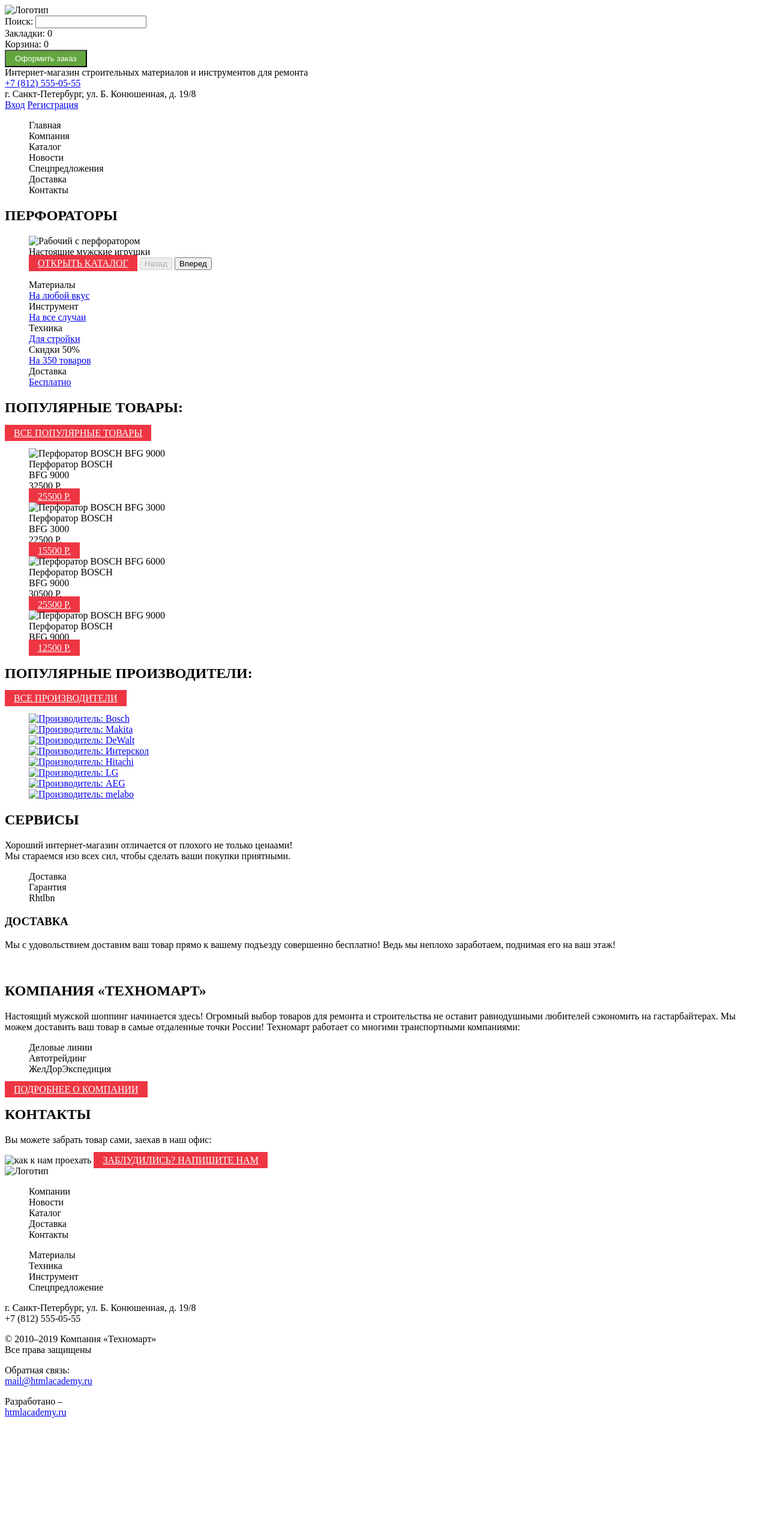
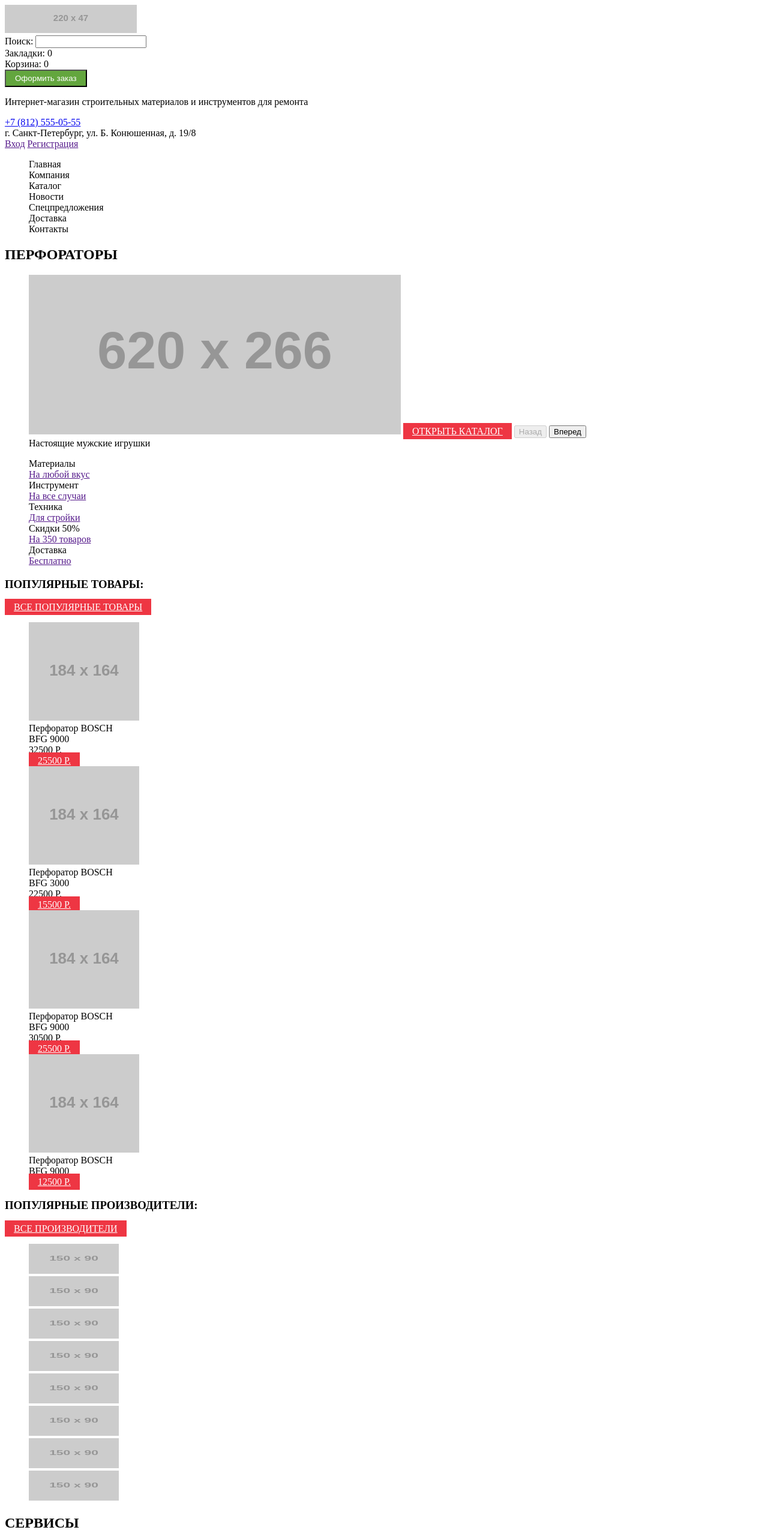
Before and after one commit to LoiIver/1576433-technomart-29, a plain HTML site: page index.html in a window 1280 px wide. Shown: the top 2560 px of the page at 60% size. Before the commit the page ends 2379 px from the top, so only its background shows below. Drawn offline with Linux system fonts and the light colour scheme; placeholder pictures from the web are drawn by us.

Commit message:
hrefs, image, validation  fix

```diff
--- a/index.html
+++ b/index.html
@@ -10,8 +10,9 @@
 <body>
     <header class="main-header">
         <h1 class="visually-hidden">Магазин Техномарт</h1>
+
         <section>
-            <a> <img src="logo.jpg" alt="Логотип" width="220" height="47"></a>
+            <a> <img src="https://via.placeholder.com/220x47" alt="Логотип" width="220" height="47"></a>
             <div>
                 Поиск:
                 <input />
@@ -21,17 +22,15 @@
             <div><button class="green">Оформить заказ</button></div>
         </section>
         <section>
-            <div>Интернет-магазин строительных материалов и инструментов для ремонта</div>
+            <p>Интернет-магазин строительных материалов и инструментов для ремонта</p>
             <div>
                 <div>
-
-                    <a href="tel:+78125550555">+7 (812) 555-05-55</a>
+                    <a href="tel:+78125550555">+7 (812) 555-05-55</a><br> г. Санкт-Петербург, ул. Б. Конюшенная, д. 19/8
                 </div>
-                <div>г. Санкт-Петербург, ул. Б. Конюшенная, д. 19/8</div>
             </div>
             <div>
-                <a href="stub.html">Вход</a>
-                <a href="stub.html">Регистрация</a>
+                <a href="">Вход</a>
+                <a href="">Регистрация</a>
             </div>
         </section>
         <section>
@@ -50,76 +49,76 @@
     </header>
     <main>
         <section>
-            <h2>Перфораторы</h1>
+            <h2>Перфораторы</h2>
             <figure>
-                    <img src="stub.jpg" width="620" height="266" alt="Рабочий с перфоратором">
-                    <figcaption>Настоящие мужские игрушки</figcaption>
-                    <a href="stub.html" class="red">Открыть каталог</a>
+                <img src="https://via.placeholder.com/620x266" width="620" height="266" alt="Рабочий с перфоратором">
+                <a href="catalog.html" class="red">Открыть каталог</a>
                 <button type="button" disabled>Назад</button>
                 <button type="button">Вперед</button>
+                <figcaption>Настоящие мужские игрушки</figcaption>
             </figure>
             <ul>
-                    <li>Материалы<br><a href="stub.html">На любой вкус</a></li>
-                    <li>Инструмент<br><a href="stub.html">На все случаи</a></li>
-                    <li>Техника<br><a href="stub.html">Для стройки</a></li>
-                    <li>Скидки 50%<br> <a href="stub.html">На 350 товаров</a></li>
-                    <li>Доставка<br><a href="stub.html">Бесплатно</a></li>
+                <li>Материалы<br><a href="">На любой вкус</a></li>
+                <li>Инструмент<br><a href="">На все случаи</a></li>
+                <li>Техника<br><a href="">Для стройки</a></li>
+                <li>Скидки 50%<br> <a href="">На 350 товаров</a></li>
+                <li>Доставка<br><a href="">Бесплатно</a></li>
             </ul>
         </section>
         <section>
-            <h2>Популярные товары:</h2><a class="red" href="stub.html">Все популярные товары</a>
+            <h3>Популярные товары:</h3><a class="red" href="">Все популярные товары</a>
             <ul>
                 <li>
-                    <img src="stub.jpg" alt="Перфоратор BOSCH BFG 9000" width="184" height="164"><br>
+                    <img src="https://via.placeholder.com/184x164" alt="Перфоратор BOSCH BFG 9000" width="184" height="164"><br>
                     <span>Перфоратор BOSCH<br>BFG 9000</span><br>
                     <span>32500 Р.</span><br>
-                    <a href="stub.html" class="red">25500 Р.</a>
+                    <a href="" class="red">25500 Р.</a>
                 </li>
                 <li>
-                    <img src="stub.jpg" alt="Перфоратор BOSCH BFG 3000" width="184" height="164"><br>
+                    <img src="https://via.placeholder.com/184x164 alt=" Перфоратор BOSCH BFG 3000 " width="184 " height="164 "><br>
                     <span>Перфоратор BOSCH<br>BFG 3000</span><br>
                     <span>22500 Р.</span><br>
-                    <a href="stub.html" class="red">15500 Р.</a>
+                    <a href=" " class="red ">15500 Р.</a>
                 </li>
                 <li>
-                    <img src="stub.jpg" alt="Перфоратор BOSCH BFG 6000" width="184" height="164"><br>
+                    <img src="https://via.placeholder.com/184x164 " alt="Перфоратор BOSCH BFG 6000 " width="184 " height="164 "><br>
                     <span>Перфоратор BOSCH<br>BFG 9000</span><br>
                     <span>30500 Р.</span><br>
-                    <a href="stub.html" class="red">25500 Р.</a>
+                    <a href=" " class="red ">25500 Р.</a>
                 </li>
                 <li>
-                    <img src="stub.jpg" alt="Перфоратор BOSCH BFG 9000" width="184" height="164"><br>
+                    <img src="https://via.placeholder.com/184x164 " alt="Перфоратор BOSCH BFG 9000 " width="184 " height="164 "><br>
                     <span>Перфоратор BOSCH<br>BFG 9000</span><br>
-                    <a href="stub.html" class="red">12500 Р.</a>
+                    <a href=" " class="red ">12500 Р.</a>
                 </li>
             </ul>
         </section>
         <section>
-            <h2>Популярные производители:</h2> <a class="red" href="stub.html">Все производители</a>
+            <h3>Популярные производители:</h3> <a class="red " href=" ">Все производители</a>
             <ul>
                 <li>
-                    <a href="stub.html"><img src="/stublogo.jpg" alt="Производитель: Bosch" width="150" height="50"></a>
+                    <a href=" "><img src="https://via.placeholder.com/150x90 " alt="Производитель: Bosch " width="150 " height="50 "></a>
                 </li>
                 <li>
-                    <a href="stub.html"><img src="/stublogo.jpg" alt="Производитель: Makita" width="150" height="50"></a>
+                    <a href=" "><img src="https://via.placeholder.com/150x90 " alt="Производитель: Makita " width="150 " height="50 "></a>
                 </li>
                 <li>
-                    <a href="stub.html"><img src="/stublogo.jpg" alt="Производитель: DeWalt" width="150" height="50"></a>
+                    <a href=" "><img src="https://via.placeholder.com/150x90 " alt="Производитель: DeWalt " width="150 " height="50 "></a>
                 </li>
                 <li>
-                    <a href="stub.html"><img src="/stublogo.jpg" alt="Производитель: Интерскол" width="150" height="50"></a>
+                    <a href=" "><img src="https://via.placeholder.com/150x90 " alt="Производитель: Интерскол " width="150 " height="50 "></a>
                 </li>
                 <li>
-                    <a href="stub.html"><img src="/stublogo.jpg" alt="Производитель: Hitachi" width="150" height="50"></a>
+                    <a href=" "><img src="https://via.placeholder.com/150x90 " alt="Производитель: Hitachi " width="150 " height="50 "></a>
                 </li>
                 <li>
-                    <a href="stub.html"><img src="/stublogo.jpg" alt="Производитель: LG" width="150" height="50"></a>
+                    <a href=" "><img src="https://via.placeholder.com/150x90 " alt="Производитель: LG " width="150 " height="50 "></a>
                 </li>
                 <li>
-                    <a href="stub.html"><img src="/stublogo.jpg" alt="Производитель: AEG" width="150" height="50"></a>
+                    <a href=" "><img src="https://via.placeholder.com/150x90 " alt="Производитель: AEG " width="150 " height="50 "></a>
                 </li>
                 <li>
-                    <a href="stub.html"><img src="/stublogo.jpg" alt="Производитель: melabo" width="150" height="50"></a>
+                    <a href=" "><img src="https://via.placeholder.com/150x90 " alt="Производитель: melabo " width="150 " height="50 "></a>
                 </li>
             </ul>
         </section>
@@ -134,7 +133,7 @@
             </ul>
             <h3>Доставка</h3>
             <p>Мы с удовольствием доставим ваш товар прямо к вашему подъезду совершенно бесплатно! Ведь мы неплохо заработаем, поднимая его на ваш этаж!</p>
-            <img src="/грузовичок.jpg" alt="" role="presentation">
+            <img src="https://via.placeholder.com/468x261 " alt=" " role="presentation " width="468 " height="261 ">
         </section>
         <section>
             <h2>Компания &laquo;Техномарт&raquo;</h2>
@@ -146,19 +145,19 @@
                 <li>Автотрейдинг</li>
                 <li>ЖелДорЭкспедиция</li>
             </ul>
-            <a class="red" href="stub.html">Подробнее о компании</a>
+            <a class="red " href=" ">Подробнее о компании</a>
         </section>
         <section>
             <h2>Контакты</h2>
             <p>Вы можете забрать товар сами, заехав в наш офис:</p>
-            <img src="/map.jpg" alt="как к нам проехать">
-            <a class="red" href="stub.html">Заблудились? Напишите нам</a>
+            <img src="https://via.placeholder.com/300x158 " alt="как к нам проехать " width="300 " height="158 ">
+            <a class="red " href=" ">Заблудились? Напишите нам</a>
         </section>
     </main>
-    <footer class="main-footer">
+    <footer class="main-footer ">
 
 
-        <a> <img src="logo.jpg" alt="Логотип" width="220" height="68"></a>
+        <a> <img src="https://via.placeholder.com/220x68 " alt="Логотип " width="220 " height="68 "></a>
         <section>
             <ul>
                 <li>Компании</li>
@@ -177,25 +176,31 @@
 
         <p> г. Санкт-Петербург, ул. Б. Конюшенная, д. 19/8<br>+7 (812) 555-05-55</p>
 
+        <p>
+            &copy; 2010–2019 Компания «Техномарт»<br/>Все права защищены
+        </p>
         <section>
-            &copy; 2010–2019 Компания «Техномарт»<br/>Все права защищены
-        </section>
-        <section>
+            <h3 class="visually-hidden ">Мы в социальных сетях</h3>
             <ul>
                 <li>
-                    <a href="stub.jph"></a>
+                    <a href=" "></a>
                 </li>
                 <li>
-                    <a href="stub.jph"></a>
+                    <a href=" "></a>
                 </li>
                 <li>
-                    <a href="stub.jph"></a>
+                    <a href=" "></a>
                 </li>
             </ul>
         </section>
-        <p>Обратная связь: <br> <a href="mailto:mail@htmlacademy.ru">mail@htmlacademy.ru</a></p>
-        <p>Разработано &ndash;<br> <a href="mailto:mail@htmlacademy.ru">htmlacademy.ru</a></p>
+        <p>Обратная связь: <br> <a href="mailto:mail@htmlacademy.ru ">mail@htmlacademy.ru</a></p>
+        <p>Разработано &ndash;<br> <a href="mailto:mail@htmlacademy.ru ">htmlacademy.ru</a></p>
     </footer>
+
+    <section>
+        <!-- Здесь будет форма логина -->
+    </section>
+
 </body>
 
 </html>
```
Lines whose indentation alone changed are shown as unchanged.
